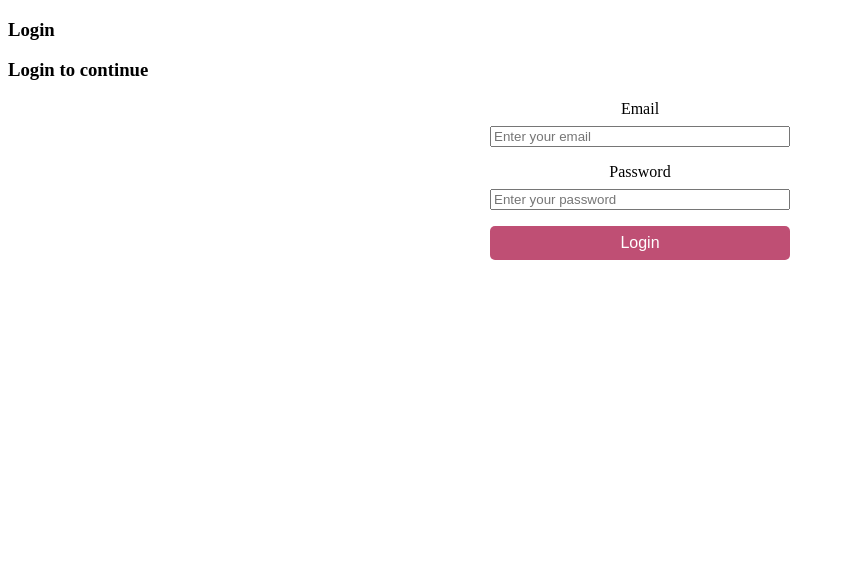
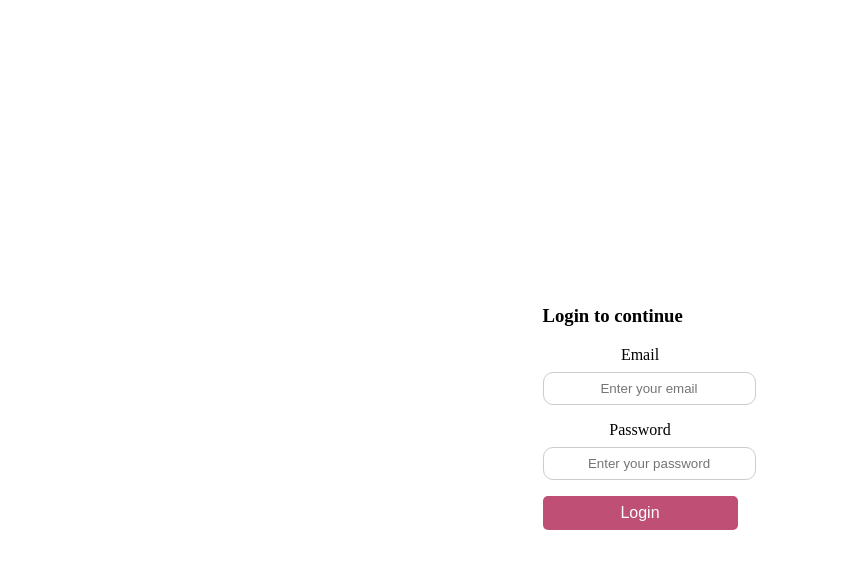
Before and after one commit to fdasabino/MERN_te4, a React (Vite) app: page /login in a window 1280 px wide. Shown: the top 568 px of the page, without its empty margins (0-845 px from the left). Built offline with nearby package versions, Linux system fonts and the light colour scheme.

Commit message:
feat(LoginForm): enhance styling with styled-components for input fields and layout

```diff
--- a/src/components/login.form.component.jsx
+++ b/src/components/login.form.component.jsx
@@ -34,6 +34,15 @@ const StyledWrapper = styled.div`
   display: flex;
   flex-direction: column;
   gap: 0.5rem;
+  text-align: center;
+`;
+
+const StyledInput = styled(Field)`
+  padding: 0.5rem;
+  background: transparent;
+  border: 1px solid #ccc;
+  border-radius: 10px;
+  width: 100%;
   text-align: center;
 `;
 
@@ -104,7 +113,7 @@ const LoginForm = () => {
         <StyledForm>
           <StyledWrapper>
             <label htmlFor="email">Email</label>
-            <Field
+            <StyledInput
               type="email"
               id="email"
               name="email"
@@ -117,7 +126,7 @@ const LoginForm = () => {
           </StyledWrapper>
           <StyledWrapper>
             <label htmlFor="password">Password</label>
-            <Field
+            <StyledInput
               type="password"
               id="password"
               name="password"
--- a/src/routes/auth/login.route.jsx
+++ b/src/routes/auth/login.route.jsx
@@ -1,11 +1,19 @@
+import styled from "styled-components";
 import LoginForm from "../../components/login.form.component";
+
+const StyledContainer = styled.div`
+  display: flex;
+  justify-content: center;
+  align-items: center;
+  height: 100vh;
+  width: 100%;
+`;
 
 const Login = () => {
   return (
-    <div>
-      <h3>Login</h3>
+    <StyledContainer>
       <LoginForm />
-    </div>
+    </StyledContainer>
   );
 };
 
```
